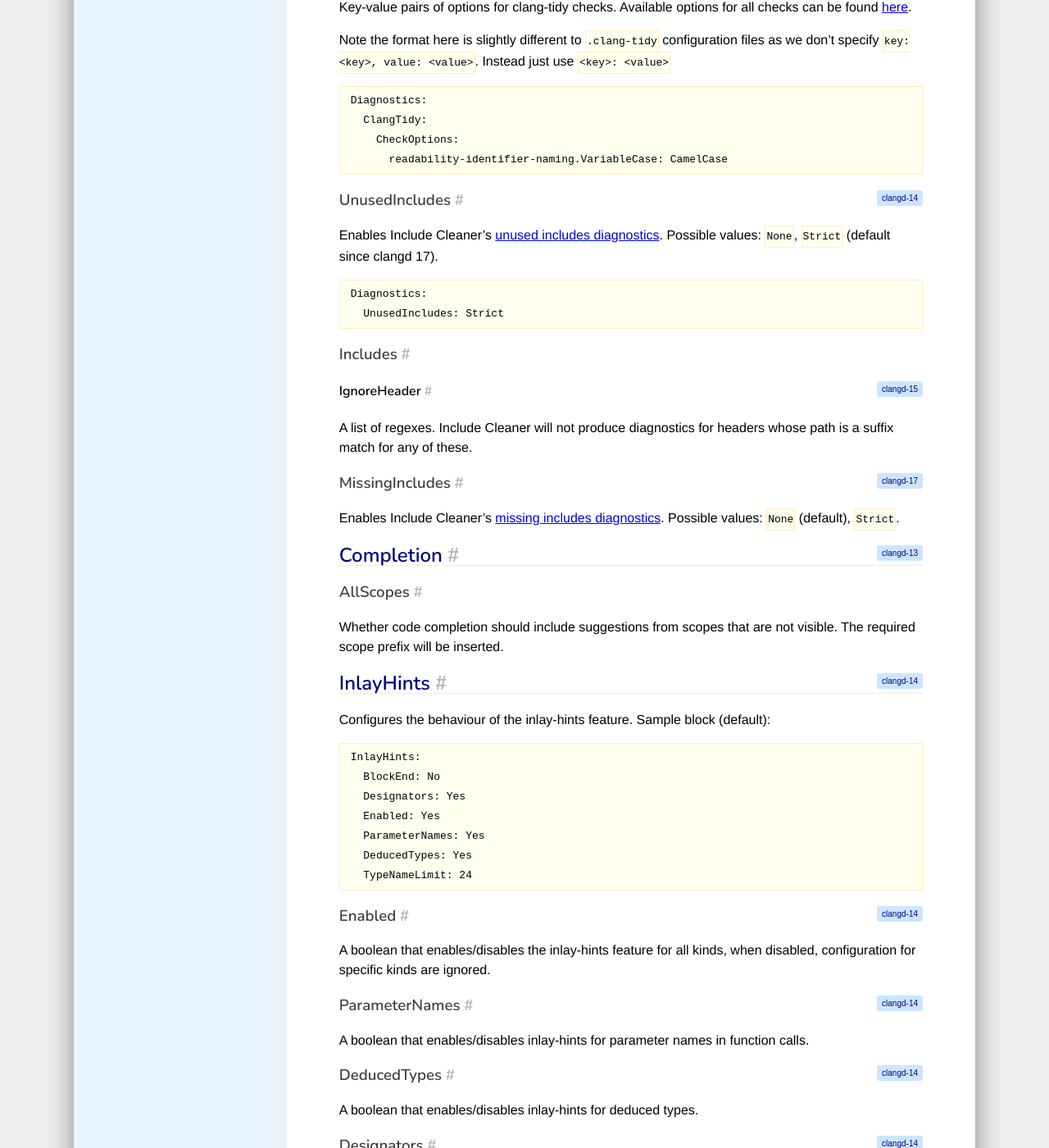
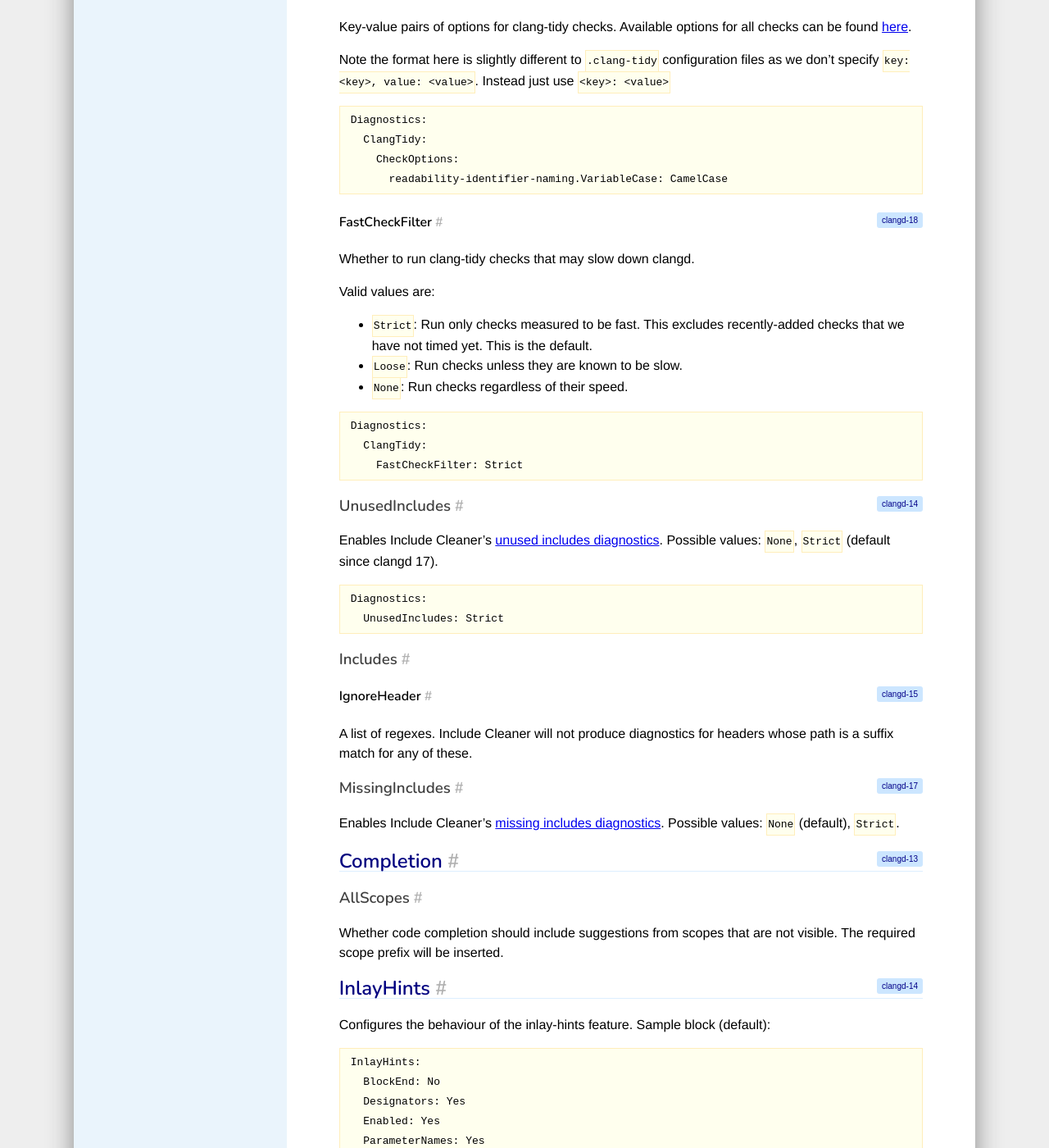
Before and after one commit to llvm/clangd-www, a Jekyll site: the page built from config.md, in a window 1280 px wide and 1400 px high, scrolled down 6433 px. Shown: the whole window at 82% size. Built offline with Jekyll 4.4.1, drawn with Linux system fonts in a browser that asks for light colours; our own code applies the rules of GitHub Pages for plain Markdown files.

Commit message:
Document new config options added in clangd 18 (#96)
There is just one, FastCheckFilter in the ClangTidy section.

````diff
--- a/config.md
+++ b/config.md
@@ -277,6 +277,23 @@ Diagnostics:
       readability-identifier-naming.VariableCase: CamelCase
 ```
 
+#### FastCheckFilter
+{:.v18}
+
+Whether to run clang-tidy checks that may slow down clangd.
+
+Valid values are:
+- `Strict`: Run only checks measured to be fast. This excludes recently-added
+   checks that we have not timed yet. This is the default.
+- `Loose`: Run checks unless they are known to be slow.
+- `None`: Run checks regardless of their speed.
+
+```yaml
+Diagnostics:
+  ClangTidy:
+    FastCheckFilter: Strict
+```
+
 ### UnusedIncludes
 {:.v14}
 
--- a/styles.css
+++ b/styles.css
@@ -168,7 +168,7 @@ a[href^="https://code.woboq.org/"] {
 }
 
 /* Version marker ornaments */
-.v6::before, .v7::before, .v8::before, .v9::before, .v10::before, .v11::before, .v12::before, .v13::before, .v14::before, .v15::before, .v16::before, .v17::before {
+.v6::before, .v7::before, .v8::before, .v9::before, .v10::before, .v11::before, .v12::before, .v13::before, .v14::before, .v15::before, .v16::before, .v17::before, .v18::before {
   color: #008;
   border-radius: 3px;
   padding: 0.2em 0.6em;
@@ -192,6 +192,7 @@ a[href^="https://code.woboq.org/"] {
 .v15::before { content: "clangd-15"; }
 .v16::before { content: "clangd-16"; }
 .v17::before { content: "clangd-17"; }
+.v18::before { content: "clangd-18"; }
 #edit {
   text-decoration: none;
   position: absolute;
````
